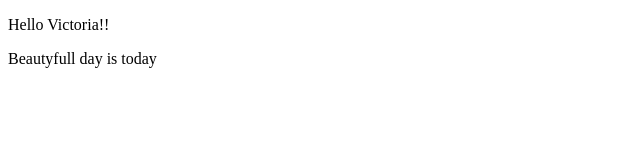
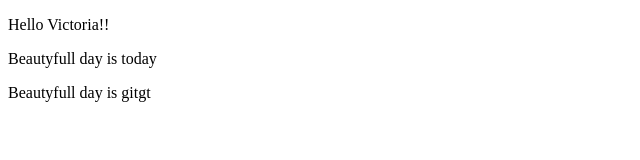
Before and after one commit to Vict0riaD/gitlessons, a plain HTML site: page index.html in a window 1280 px wide. Shown: the whole page, without its empty margins (0-640 px from the left). Drawn offline with Linux system fonts and the light colour scheme.

Commit message:
method in object

```diff
--- a/index.html
+++ b/index.html
@@ -13,6 +13,7 @@
 
 <p> Beautyfull day is today</p>
 
+<p> Beautyfull day is gitgt </p>
 <script src="javascript.js"></script>
 </body>
 </html>
```
